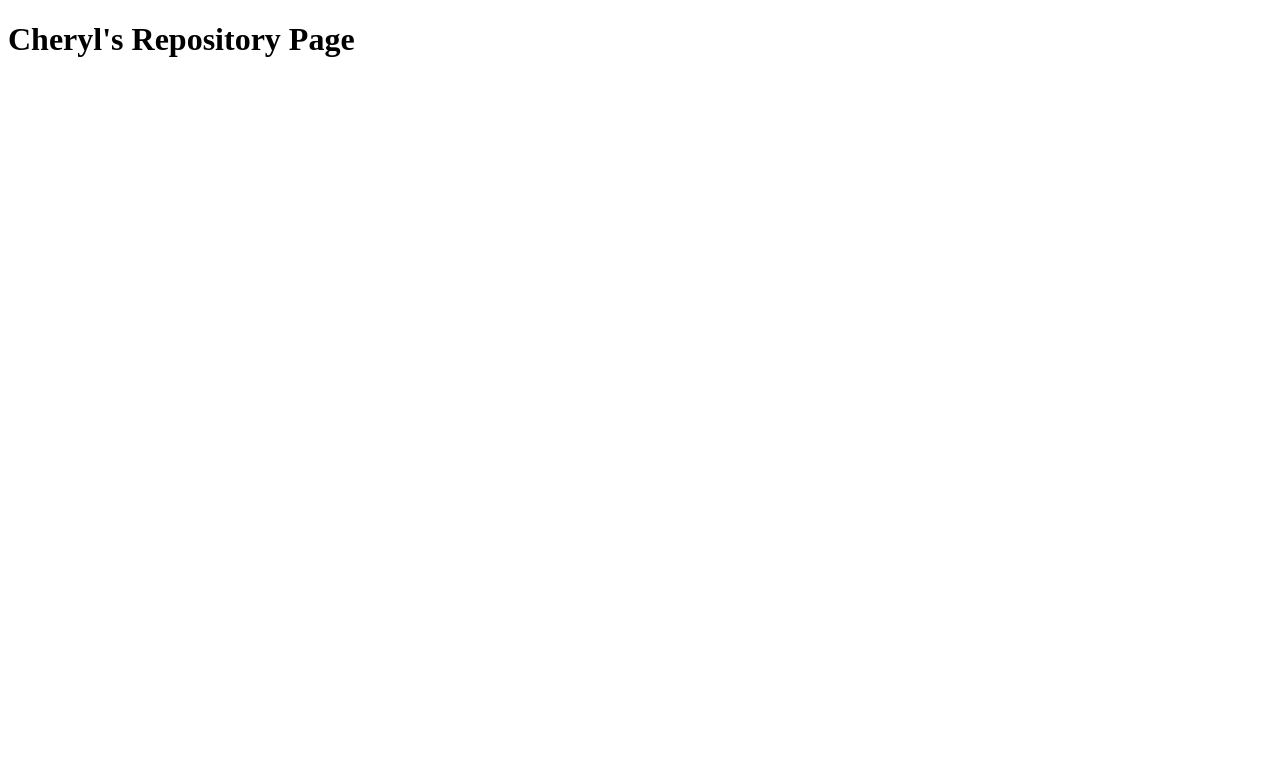
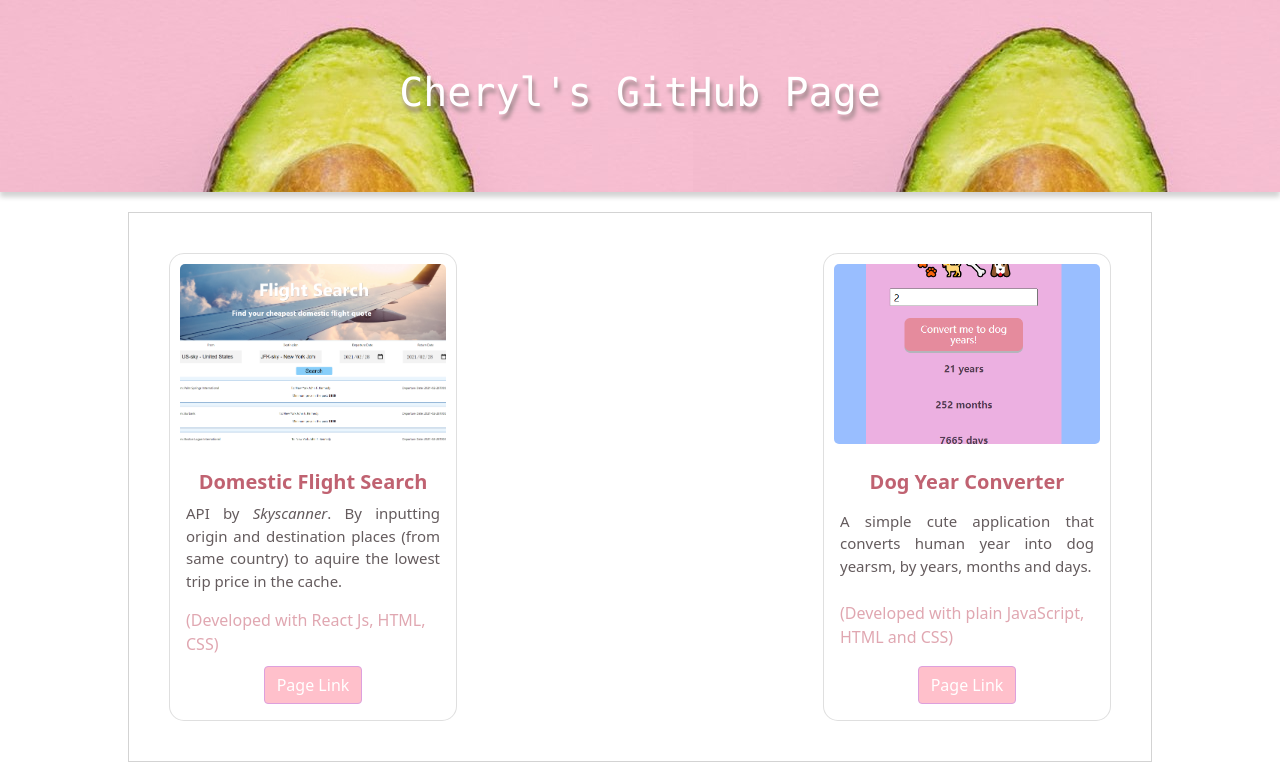
Before and after one commit to Cherylxue/cherylxue.github.io, a plain HTML site: page index.html in a window 1280 px wide. Drawn offline with nearby package versions, Linux system fonts and the light colour scheme.

Commit message:
added 2 project info cards
basic styles added

```diff
--- a/index.html
+++ b/index.html
@@ -1,7 +1,107 @@
 <!DOCTYPE html>
-<html>
-  <head> </head>
+<html lang="en">
+  <head>
+    <!-- Required meta tags -->
+    <meta charset="utf-8" />
+    <meta name="viewport" content="width=device-width, initial-scale=1" />
+
+    <!-- Bootstrap CSS -->
+    <link
+      href="https://cdn.jsdelivr.net/npm/bootstrap@5.0.0-beta2/dist/css/bootstrap.min.css"
+      rel="stylesheet"
+      integrity="sha384-BmbxuPwQa2lc/FVzBcNJ7UAyJxM6wuqIj61tLrc4wSX0szH/Ev+nYRRuWlolflfl"
+      crossorigin="anonymous"
+    />
+
+    <link rel="stylesheet" href="./style.css" />
+
+    <title>Cheryl's GitHub Page</title>
+  </head>
   <body>
-    <h1>Cheryl's Repository Page</h1>
+    <div class="banner">
+      <h1>Cheryl's GitHub Page</h1>
+    </div>
+
+    <div class="container-fluid">
+      <div class="card" style="width: 18rem">
+        <img src="./flight-search-img.png" class="card-img-top" alt="..." />
+        <div class="card-body">
+          <h5 class="card-title">Domestic Flight Search</h5>
+          <p class="card-text">
+            API by <span style="font-style: italic">Skyscanner</span>. By
+            inputting origin and destination places (from same country) to
+            aquire the lowest trip price in the cache.
+          </p>
+          <label class="develop-info"
+            >(Developed with React Js, HTML, CSS)</label
+          >
+          <a href="https://cherylxue.github.io/flight-search/" class="btn"
+            >Page Link</a
+          >
+        </div>
+      </div>
+      <div class="card" style="width: 18rem">
+        <img
+          src="./dog-year-converter-img.png"
+          class="card-img-top"
+          alt="..."
+        />
+        <div class="card-body">
+          <h5 class="card-title">Dog Year Converter</h5>
+          <p class="card-text">
+            A simple cute application that converts human year into dog yearsm,
+            by years, months and days.
+          </p>
+          <label class="develop-info"
+            >(Developed with plain JavaScript, HTML and CSS)</label
+          >
+
+          <a href="https://cherylxue.github.io/dog-year-converter/" class="btn"
+            >Page Link</a
+          >
+        </div>
+      </div>
+      <!-- <div class="card" style="width: 18rem">
+        <img src="./flight-search-img.png" class="card-img-top" alt="..." />
+        <div class="card-body">
+          <h5 class="card-title">Domestic Flight Search</h5>
+          <p class="card-text">
+            API by Skyscanner. By inputting origin and destination places (from
+            same country) to aquire the lowest trip price in the cache.
+          </p>
+          <a href="https://cherylxue.github.io/flight-search/" class="btn"
+            >Page Link</a
+          >
+        </div>
+      </div>
+      <div class="card" style="width: 18rem">
+        <img src="./flight-search-img.png" class="card-img-top" alt="..." />
+        <div class="card-body">
+          <h5 class="card-title">Domestic Flight Search</h5>
+          <p class="card-text">
+            API by Skyscanner. By inputting origin and destination places (from
+            same country) to aquire the lowest trip price in the cache.
+          </p>
+          <a href="https://cherylxue.github.io/flight-search/" class="btn"
+            >Page Link</a
+          >
+        </div>
+      </div> -->
+    </div>
+
+    <!-- Optional JavaScript; choose one of the two! -->
+
+    <!-- Option 1: Bootstrap Bundle with Popper -->
+    <script
+      src="https://cdn.jsdelivr.net/npm/bootstrap@5.0.0-beta2/dist/js/bootstrap.bundle.min.js"
+      integrity="sha384-b5kHyXgcpbZJO/tY9Ul7kGkf1S0CWuKcCD38l8YkeH8z8QjE0GmW1gYU5S9FOnJ0"
+      crossorigin="anonymous"
+    ></script>
+
+    <!-- Option 2: Separate Popper and Bootstrap JS -->
+    <!--
+    <script src="https://cdn.jsdelivr.net/npm/@popperjs/core@2.6.0/dist/umd/popper.min.js" integrity="sha384-KsvD1yqQ1/1+IA7gi3P0tyJcT3vR+NdBTt13hSJ2lnve8agRGXTTyNaBYmCR/Nwi" crossorigin="anonymous"></script>
+    <script src="https://cdn.jsdelivr.net/npm/bootstrap@5.0.0-beta2/dist/js/bootstrap.min.js" integrity="sha384-nsg8ua9HAw1y0W1btsyWgBklPnCUAFLuTMS2G72MMONqmOymq585AcH49TLBQObG" crossorigin="anonymous"></script>
+    -->
   </body>
 </html>
--- /dev/null
+++ b/style.css
@@ -0,0 +1,95 @@
+.banner {
+  height: 15vw;
+  width: 100%;
+  /* background-color: rgb(255, 214, 138); */
+
+  background-image: url("./avocado.jpg");
+  background-repeat: repeat;
+  /* background-image: linear-gradient(
+    rgb(255, 189, 65),
+    rgb(255, 214, 138),
+    rgb(255, 189, 65)
+  ); */
+  display: flex;
+  justify-content: center;
+  align-items: center;
+  box-shadow: 0 5px 5px lightgray;
+  margin-bottom: 20px;
+}
+
+.container-fluid {
+  display: flex;
+  justify-content: space-between;
+  flex-wrap: wrap;
+  width: 80%;
+  border: 1px solid lightgray;
+  padding: 20px;
+}
+
+/* .container-fluid::after {
+  content: "";
+  flex: auto;
+} */
+
+h1 {
+  color: white;
+  text-shadow: 2px 5px 4px rgb(151, 131, 134);
+  font-family: "Consolas", "Cambria Math", "Courier";
+}
+
+.card {
+  margin: 20px;
+  border-radius: 15px;
+}
+
+.card:hover {
+  /* background-color: lightgray; */
+  box-shadow: 2px 2px 3px lightgray;
+}
+
+.card-body {
+  display: flex;
+  flex-direction: column;
+  align-items: center;
+  justify-content: space-between;
+}
+
+.card-img-top {
+  height: 200px;
+  object-fit: cover;
+  padding: 10px;
+  border-radius: 15px;
+}
+
+.btn {
+  background-color: pink;
+  border-color: plum;
+  color: white;
+  justify-self: flex-end;
+}
+
+.btn:hover {
+  background-color: rgb(255, 151, 168);
+  border-color: plum;
+  color: white;
+}
+
+.btn:focus {
+  border-color: rgb(252, 215, 221);
+}
+
+.card-title {
+  font-weight: bold;
+  color: rgb(192, 98, 113);
+}
+
+.card-text {
+  color: rgb(100, 91, 93);
+  text-align: justify;
+  font-size: 15px;
+}
+
+.develop-info {
+  color: rgb(224, 167, 177);
+  margin-bottom: 10px;
+}
```
Also changed, not shown: avocado.jpg (added), dog-year-converter-img.png (added), flight-search-img.png (added), package-lock.json (added).
